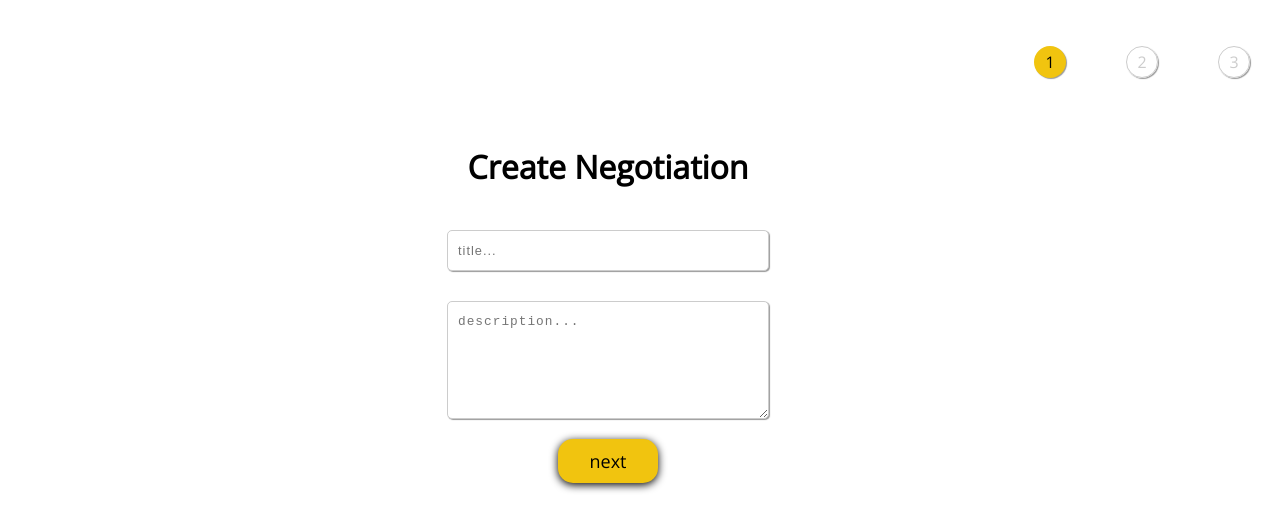
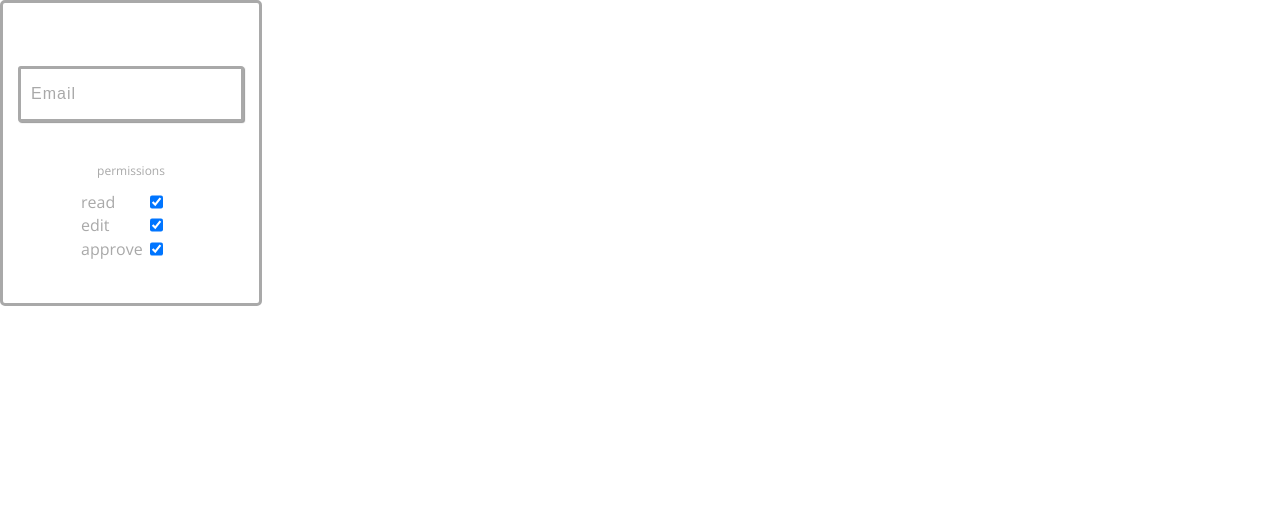
Before and after one commit to gaber85/docco-frontend, a React (Create React App) app in the folder client/: page / in a window 1280 px wide. Shown: the top 530 px of the page. Built offline with nearby package versions, Linux system fonts and the light colour scheme.

Commit message:
first fix

```diff
--- a/client/src/App.js
+++ b/client/src/App.js
@@ -3,11 +3,12 @@ import { connect } from 'react-redux';
 import { add } from './redux/actions';
 import './App.css';
 import CreateNegotiation from './containers/CreateNegotiation';
+import AddMember from './components/AddMember'
 
 // eslint-disable-next-line
 class App extends Component {
   render() {
-    return <CreateNegotiation />;
+    return <AddMember />;
   }
 }
 
--- a/client/src/components/AddMember/AddMember.css
+++ b/client/src/components/AddMember/AddMember.css
@@ -3,8 +3,10 @@
   font-size: 16px;
   color: darkgray;
   background-color: white;
-  width: 220px;
-  height: 160px;
+  width: 20%;
+  height: 20%;
+  min-height: 300px;
+  min-width: 200px;
   border-color: darkgray;
   border-style: solid;
   border-width: 3px;
--- a/client/src/components/AddMember/AddMember.js
+++ b/client/src/components/AddMember/AddMember.js
@@ -35,10 +35,10 @@ export default class AddMember extends Component {
   };
 
   handleSubmit = () => {
-    const user = this.state;
-    return user;
-    // fetch(post) function to be passed from container and written there
-  }
+    // const user = this.state;
+    // return user;
+    // // fetch(post) function to be passed from container and written there
+  };
 
   render() {
     const { email, permissions } = this.state;
@@ -55,7 +55,7 @@ export default class AddMember extends Component {
 
     return (
       <div className="box">
-        <form>
+        <form className='form'>
           <input
             className="email-input"
             type="email"
@@ -78,11 +78,12 @@ export default class AddMember extends Component {
               <span>approve</span>
               <Checkbox name="approve" />
             </div>
-            <PlusButton click={this.handleSubmit} size={3} />
+
 
           </div>
 
         </form>
+
       </div>
     );
   }
```
